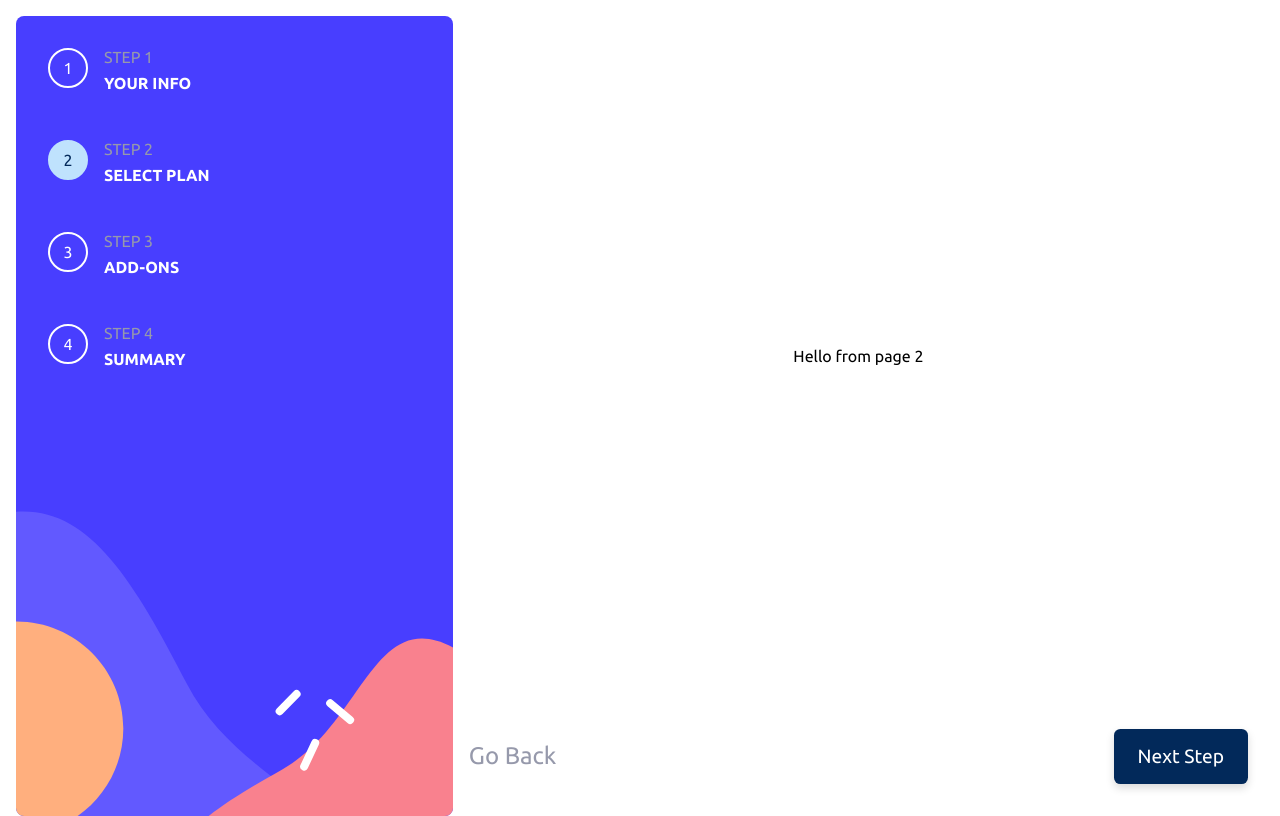
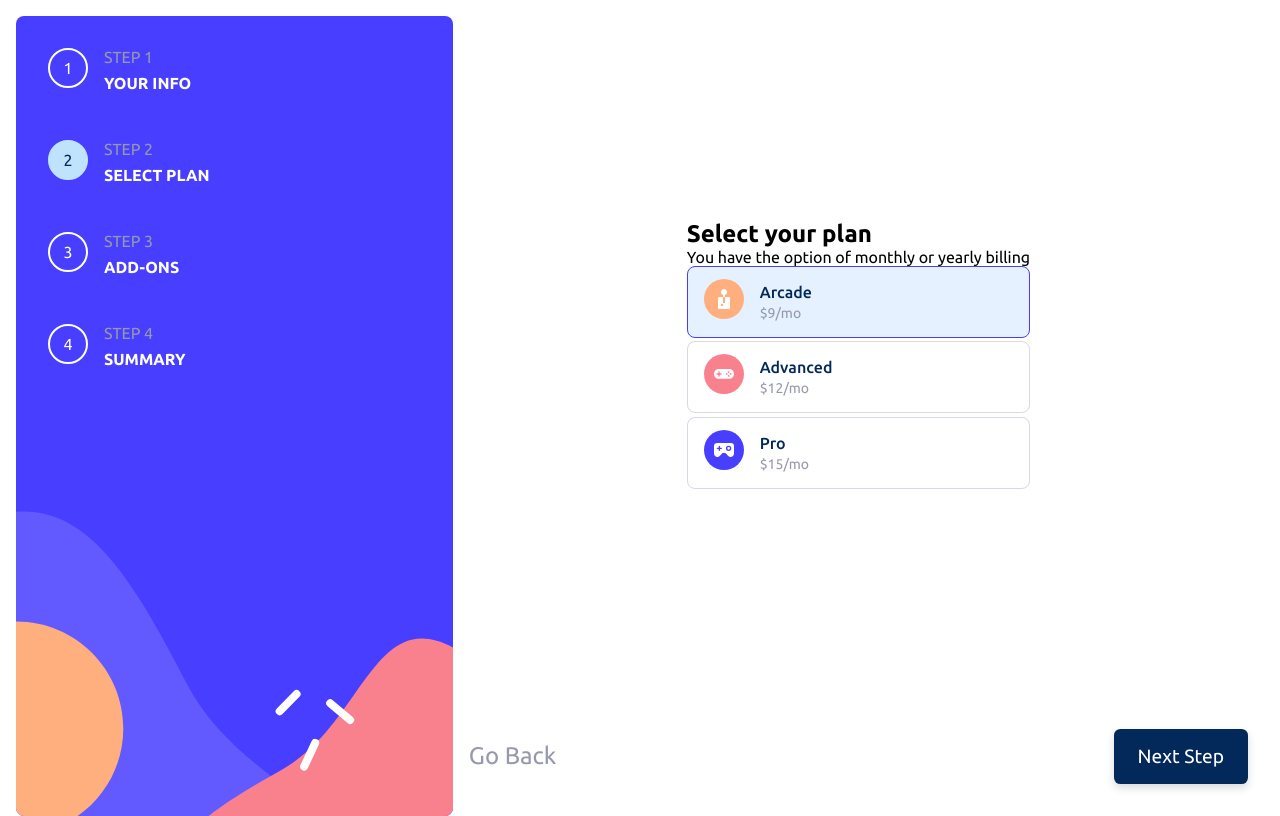
Before and after one commit to LazarevSlava/Multi-step-form, a React (Vite) app: page /step2 in a window 1280 px wide. Built offline with nearby package versions, Linux system fonts and the light colour scheme.

Commit message:
first step

```diff
--- a/package.json
+++ b/package.json
@@ -50,6 +50,7 @@
     "prettier": "^3.5.3",
     "typescript": "^5.7.3",
     "typescript-eslint": "^8.24.1",
-    "vite": "^6.2.0"
+    "vite": "^6.2.0",
+    "vite-plugin-svgr": "^4.3.0"
   }
 }
--- /dev/null
+++ b/src/components/buttons/PlanOption.module.scss
@@ -0,0 +1,46 @@
+@use '../utils/index.scss' as *;
+
+.plan {
+  display: flex;
+  align-items: center;
+  gap: 1rem;
+  padding: 0.75rem 1rem;
+  border: 0.1rem solid $lightGray;
+  border-radius: 0.5rem;
+  cursor: pointer;
+  transition: all 0.3s ease-in-out;
+
+  input {
+    display: none;
+  }
+
+  .icon {
+    font-size: 1.5rem;
+  }
+
+  .title {
+    color: $marineBlue;
+    font-weight: $fontWeightMedium;
+    font-size: 1rem;
+  }
+
+  .price {
+    font-size: 0.875rem;
+    color: $coolGray;
+  }
+
+  .name_price {
+    display: flex;
+    flex-direction: column;
+    gap: 0.25rem;
+  }
+
+  &:hover {
+    border-color: $purplishBlue;
+  }
+
+  &.selected {
+    border-color: $purplishBlue;
+    background-color: rgba(0, 123, 255, 0.1);
+  }
+}
--- /dev/null
+++ b/src/components/buttons/PlanOption.tsx
@@ -0,0 +1,47 @@
+import style from './PlanOption.module.scss';
+import ArcadeIcon from '../../assets/images/icon-arcade.svg?react';
+import AdvancedIcon from '../../assets/images/icon-advanced.svg?react';
+import ProIcon from '../../assets/images/icon-pro.svg?react';
+
+type PlanOptionProps = {
+  name: string;
+  value: string;
+  price: string;
+  icon: 'arcade' | 'advanced' | 'pro';
+  selected: boolean;
+  onChange: (value: string) => void;
+};
+
+const iconMap = {
+  arcade: <ArcadeIcon />,
+  advanced: <AdvancedIcon />,
+  pro: <ProIcon />,
+};
+
+const PlanOption: React.FC<PlanOptionProps> = ({
+  name,
+  value,
+  price,
+  icon,
+  selected,
+  onChange,
+}) => {
+  return (
+    <label className={`${style.plan} ${selected ? style.selected : ''}`}>
+      <input
+        type="radio"
+        name="plan"
+        value={value}
+        checked={selected}
+        onChange={() => onChange(value)}
+      />
+      <span className={style.icon}>{iconMap[icon]}</span>
+      <div className={style.name_price}>
+        <span className={style.title}>{name}</span>
+        <span className={style.price}>{price}</span>
+      </div>
+    </label>
+  );
+};
+
+export default PlanOption;
--- /dev/null
+++ b/src/pages/Step2.module.scss
@@ -0,0 +1 @@
+@use '../components/utils/index.scss' as *;
--- a/src/pages/Step2.tsx
+++ b/src/pages/Step2.tsx
@@ -1,11 +1,45 @@
-// import { useFormContext } from '../contextData/FormContext';
-// import { useNavigate } from 'react-router-dom';
+import { useState } from 'react';
+import PlanOption from '../components/buttons/PlanOption';
+import { useFormContext } from '../components/hooks/useFormContext';
+import style from './Step2.module.scss';
 
 const Step2 = () => {
-  //   const { formData, setFormData } = useFormContext();
-  //   const navigate = useNavigate();
+  const [selectedPlan, setSelectedPlan] = useState('arcade');
 
-  return <div>Hello from page 2</div>;
+  return (
+    <div className={style.container}>
+      <h2 className={style.select}>Select your plan</h2>
+      <p className={style.explanation}>
+        You have the option of monthly or yearly billing
+      </p>
+      <div className={style.plans}>
+        <PlanOption
+          name="Arcade"
+          value="arcade"
+          price="$9/mo"
+          icon="arcade"
+          selected={selectedPlan === 'arcade'}
+          onChange={setSelectedPlan}
+        />
+        <PlanOption
+          name="Advanced"
+          value="advanced"
+          price="$12/mo"
+          icon="advanced"
+          selected={selectedPlan === 'advanced'}
+          onChange={setSelectedPlan}
+        />
+        <PlanOption
+          name="Pro"
+          value="pro"
+          price="$15/mo"
+          icon="pro"
+          selected={selectedPlan === 'pro'}
+          onChange={setSelectedPlan}
+        />
+      </div>
+    </div>
+  );
 };
 
 export default Step2;
--- a/tsconfig.json
+++ b/tsconfig.json
@@ -4,7 +4,6 @@
   },
   "files": [],
   "references": [
-    { "path": "./tsconfig.app.json" },
-    { "path": "./tsconfig.node.json" }
+    { "path": "./tsconfig.app.json" }
   ]
 }
--- a/vite.config.ts
+++ b/vite.config.ts
@@ -1,7 +1,9 @@
 import { defineConfig } from 'vite';
 import react from '@vitejs/plugin-react';
+import svgr from 'vite-plugin-svgr';
 
-// https://vite.dev/config/
+
 export default defineConfig({
-  plugins: [react()],
+  plugins: [react(),
+  svgr()],
 });
```
Also changed, not shown: src/types/svg.d.ts (added, +10 -0 lines), 1 other file (tests, documents, lock files or other folders).
